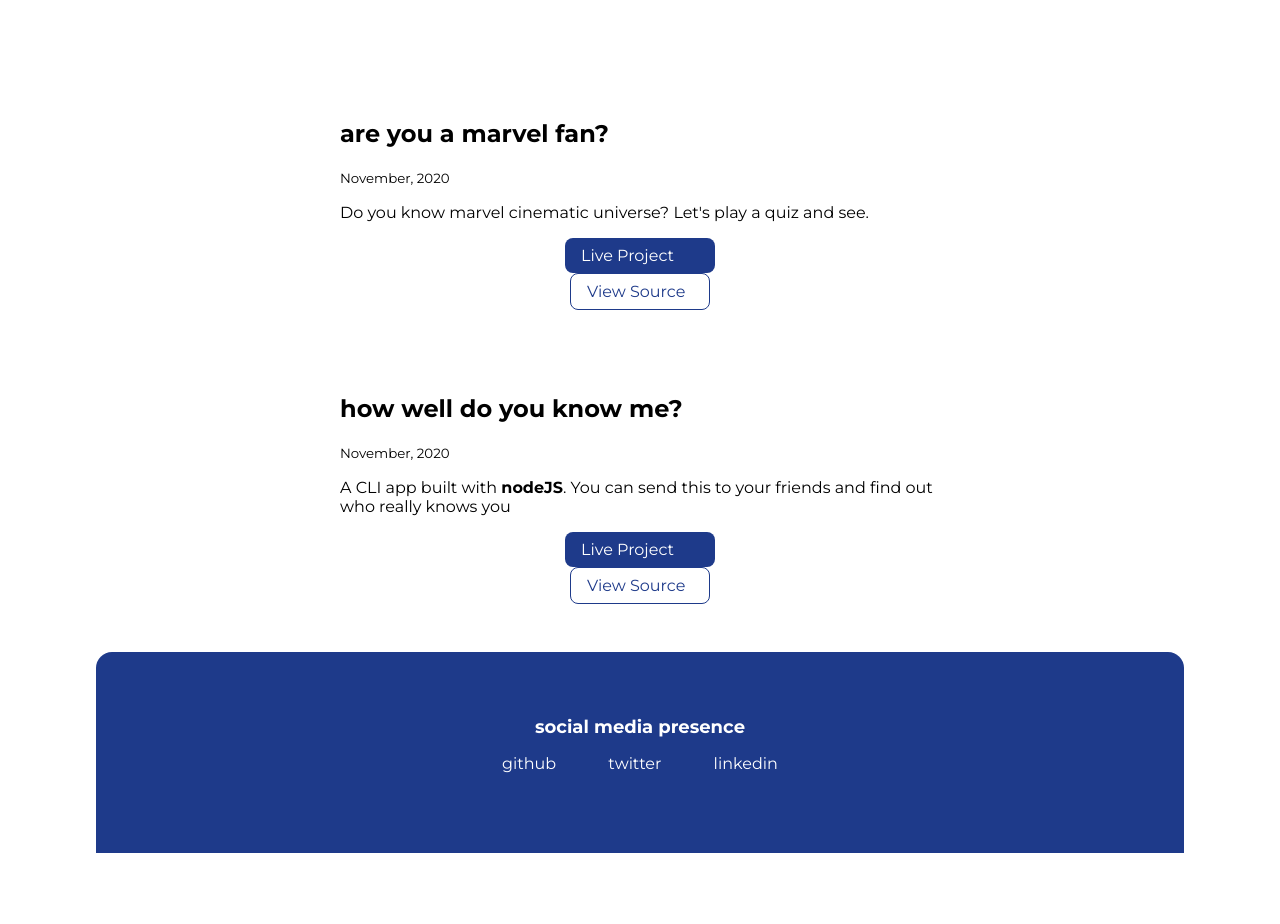
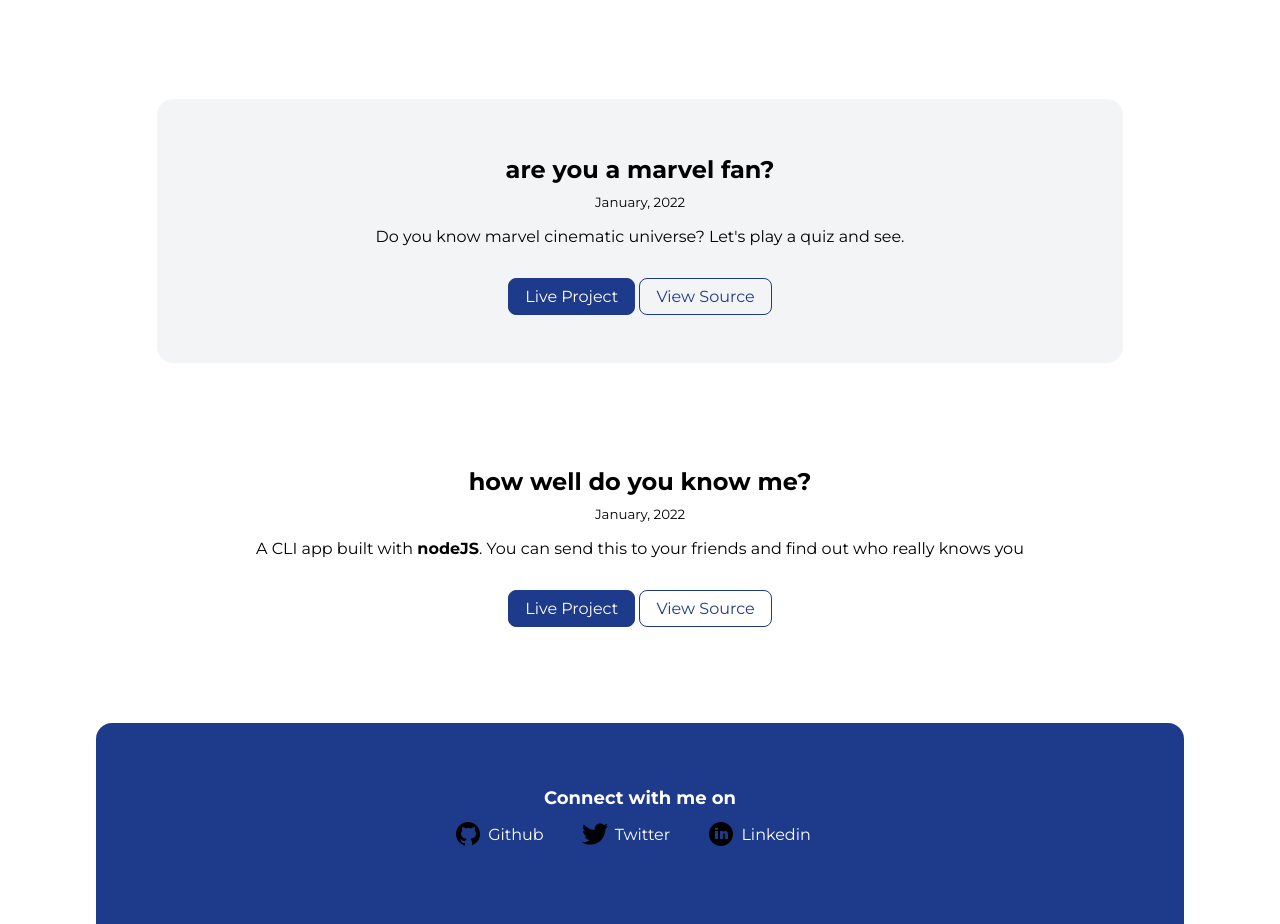
Before and after one commit to Gulzhub/Gulzar-portfolio, a plain HTML site: page projects.html in a window 1280 px wide. Shown: the part 285-1209 px from the top of the page. Before the commit the page ends 1138 px from the top, so only its background shows below. Drawn offline with Linux system fonts and the light colour scheme.

Commit message:
docs: updated projects page

```diff
--- a/projects.html
+++ b/projects.html
@@ -29,12 +29,12 @@
     <ul class="list-non-bullet">
 
         <li>
-            <article class="showcase-list container container-center ">
+            <article class="showcase-list container container-center ow ">
                 <h1>are you a marvel fan?</h1>
-            <small>November, 2020</small>
+            <small>January, 2022</small>
             <p>Do you know marvel cinematic universe? Let's play a quiz and see.</p>
 
-            <a class="link link-primary" href="https://repl.it/@tanaypratap/quiz-on-marvel?embed=true">Live Project</a>
+            <a class="link link-primary" href="https://repl.it/@GulzarShariff/quiz?embed=true">Live Project</a>
             <a class="link link-secondary" href="https://github.com/tanaypratap/neogcamp-quiz-on-marvel">View Source</a>
 
             </article>
@@ -44,7 +44,7 @@
         <li>
             <article class="showcase-list container container-center ">
                 <h1>how well do you know me?</h1>
-                <small>November, 2020</small>
+                <small>January, 2022</small>
                 <p>A CLI app built with <strong>nodeJS</strong>. You can send this to your friends and find out who really knows you</p>
 
                 <a class="link link-primary" href="https://repl.it/@tanaypratap/end-game?embed=true">Live Project</a>
@@ -56,26 +56,23 @@
     </ul>
 
     <footer class="footer">
-        <div class="footer-header">social media presence</div>
+        <div class="footer-header">Connect with me on</div>
         <ul class="social-links list-non-bullet">
             <li class="list-item-inline">
-                <a class="link" href="https://github.com/tanaypratap">
-                    github
+                <a class="link footer-github" href="https://github.com/Gulzhub">
+                    Github
                 </a>
             </li>
             <li class="list-item-inline">
-                <a class="link" href="https://twitter.com/tanaypratap">
-                    twitter
+                <a class="link footer-twitter" href="https://twitter.com/gulz4you">
+                    Twitter
                 </a>
             </li>
             <li class="list-item-inline">
-                <a class="link" href="https://linkedin.com/in/tanaypratap">
-                    linkedin
+                <a class="link footer-linkedin" href="https://www.linkedin.com/in/gulzarshariff">
+                    Linkedin
                 </a>
             </li>
 
-        </ul>
-    </footer>
-
 </body>
 </html>
--- a/styles.css
+++ b/styles.css
@@ -41,8 +41,10 @@ a.link:hover {
 .link-primary {
     background-color: var(--primary-color);
     border-radius: 0.5rem;
+    border: 1px solid var(--primary-color);
     color: white;
-    display: block;
+    text-align: center;
+    display: inline-flex;
     max-width: 150px;
     margin: auto ;
 }
@@ -51,8 +53,8 @@ a.link:hover {
     color: var(--primary-color);
     border-radius: 0.5rem;
     border: 1px solid var(--primary-color);
-    display: block;
-    max-width: 140px;
+    display: inline-flex;
+    max-width: 150px;
     margin: auto;
 }
 
@@ -204,8 +206,21 @@ a.link:hover {
 
 /** projects **/
 .showcase-list {
-    padding: 2rem;
+    border-radius: 1rem;
+    padding: 3rem;
+    max-width: 80%;
+    text-align: center;
+    margin: 3rem auto;
+
 }
+
+.showcase-list h1 {
+    margin: 0.5rem;
+  }
+
+.showcase-list p {
+    padding-bottom: 1rem;
+  }
 
 /** blogs **/
 .showcase-blog {
```
